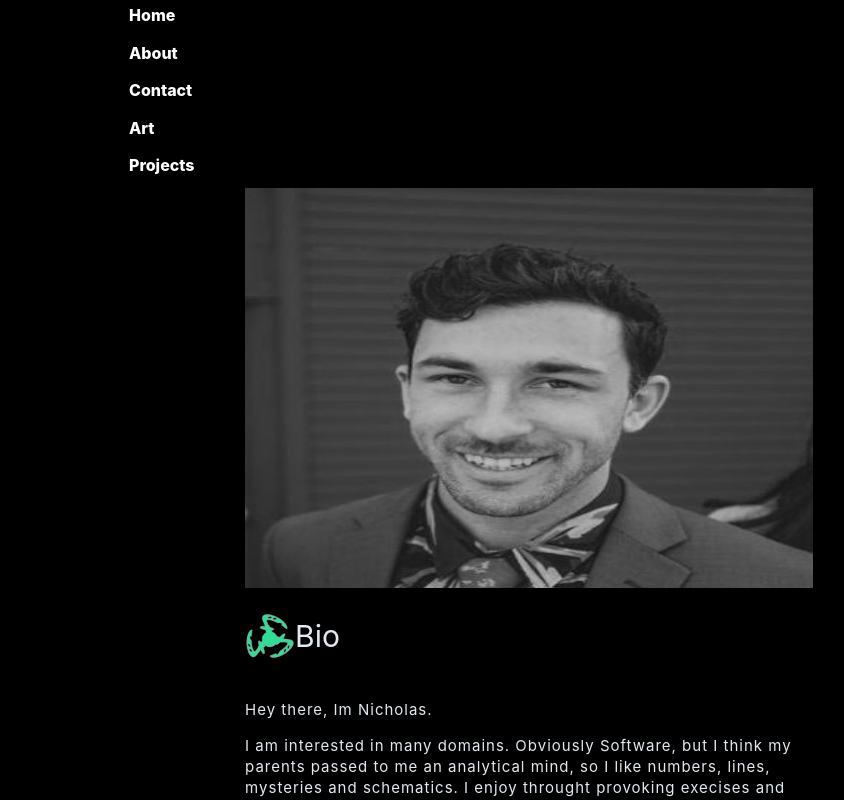
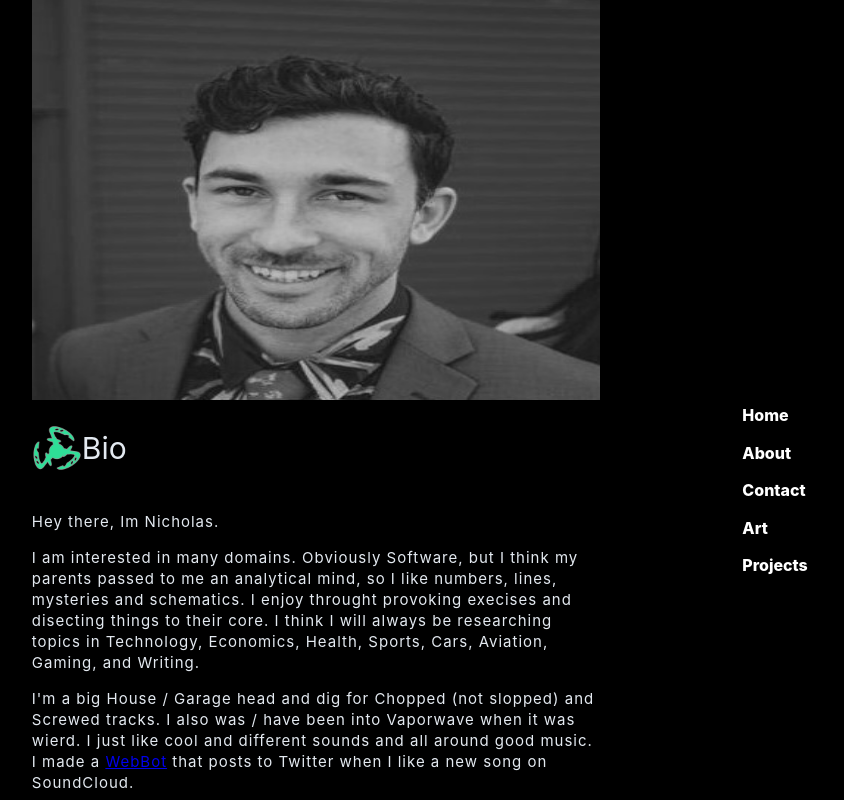
Before and after one commit to caspercasanova/nuTech_resume, a Next.js app: page /about in a window 1280 px wide. Shown: the top 800 px of the page, without its empty margins (111-955 px from the left). Built offline with nearby package versions, Linux system fonts and the light colour scheme.

Commit message:
Aesthetic found

```diff
--- a/components/Bio/Bio.js
+++ b/components/Bio/Bio.js
@@ -51,10 +51,10 @@ export default function Bio() {
         </p>
         <p>
           I'm a big House / Garage head and dig for Chopped
-          and Screwed (when done properly) tracks. I also
-          was / have been into Vaporwave when it was wierd.
-          I just like cool and different sounds and all
-          around good music. I made a{' '}
+          (not slopped) and Screwed tracks. I also was /
+          have been into Vaporwave when it was wierd. I just
+          like cool and different sounds and all around good
+          music. I made a{' '}
           <a
             href={
               'https://github.com/caspercasanova/slave1'
--- a/components/ui/MainContainer.js
+++ b/components/common/MainContainer.js
@@ -1,17 +1,23 @@
 import React from 'react';
-import { device } from './devices';
+import { device } from '../ui/devices';
 import styled from 'styled-components';
+import Navigation from './Navigation';
+import MainContent from '../ui/MainContent';
 
 export default function MainContainer({ children }) {
-  return <Container>{children}</Container>;
+  return (
+    <Container>
+      <MainContent>{children}</MainContent>
+      <Navigation />
+    </Container>
+  );
 }
 
 const Container = styled.main`
   display: flex;
-  flex-direction: column;
-  align-items: center;
-  min-height: 100vh;
   width: 100%;
+  position: relative;
+
   @media ${device.mobileS} {
     margin: 0;
   }
--- a/components/common/Navigation.js
+++ b/components/common/Navigation.js
@@ -1,31 +1,26 @@
-import React, { useState } from 'react';
+import React from 'react';
 import styled from 'styled-components';
-import Link from 'next/link';
 import NavLink from '../ui/NavLink';
+
 const NavigationWrapper = styled.div`
   width: 100%;
-  max-width: 800px;
   position: relative;
-`;
-
-const Nav = styled.nav`
   display: flex;
-  position: relative;
-  flex-direction: column;
+  flex: 1;
 `;
 
 const NavLinkContainer = styled.div`
   display: flex;
-  justify-content: space-between;
   position: relative;
   flex-direction: column;
+  align-self: center;
+  position: fixed;
+  top: 50%;
 `;
 
 export default function Navigation() {
   return (
-    <>
     <NavigationWrapper>
-        <Nav>
       <NavLinkContainer>
         <NavLink href={'/'}>Home</NavLink>
         <NavLink href={'/about'}>About</NavLink>
@@ -33,8 +28,6 @@ export default function Navigation() {
         <NavLink href={'/art'}>Art</NavLink>
         <NavLink href={'/projects'}>Projects</NavLink>
       </NavLinkContainer>
-        </Nav>
     </NavigationWrapper>
-    </>
   );
 }
--- a/components/ui/MainContent.js
+++ b/components/ui/MainContent.js
@@ -3,7 +3,11 @@ import styled from 'styled-components';
 const MainC = styled.div`
   display: flex;
   flex-direction: column;
-  flex: 1 0 auto;
+  align-items: center;
+  justify-content: center;
+  width: 100%;
+  min-height: 100vh;
+  flex: 2;
 `;
 
 export default function MainContent({ children }) {
--- a/pages/about/index.js
+++ b/pages/about/index.js
@@ -1,17 +1,10 @@
 import React from 'react';
-import MainContainer from '../../components/ui/MainContainer';
+import MainContainer from '../../components/common/MainContainer';
 import Bio from '../../components/Bio/Bio';
-import Navigation from '../../components/common/Navigation';
-import Footer from '../../components/common/Footer';
-import MainContent from '../../components/ui/MainContent';
 export default function index() {
   return (
     <MainContainer>
-      <Navigation />
-      <MainContent>
-        <Bio />
-      </MainContent>
-      <Footer />
+      <Bio />
     </MainContainer>
   );
 }
```
Also changed, not shown: components/EarthJournal/EarthJournal.js (+0 -14 lines), pages/art/index.js (+2 -14 lines), pages/contact/index.js (+3 -9 lines), pages/index.js (+3 -9 lines). Lines whose indentation alone changed are shown as unchanged.
